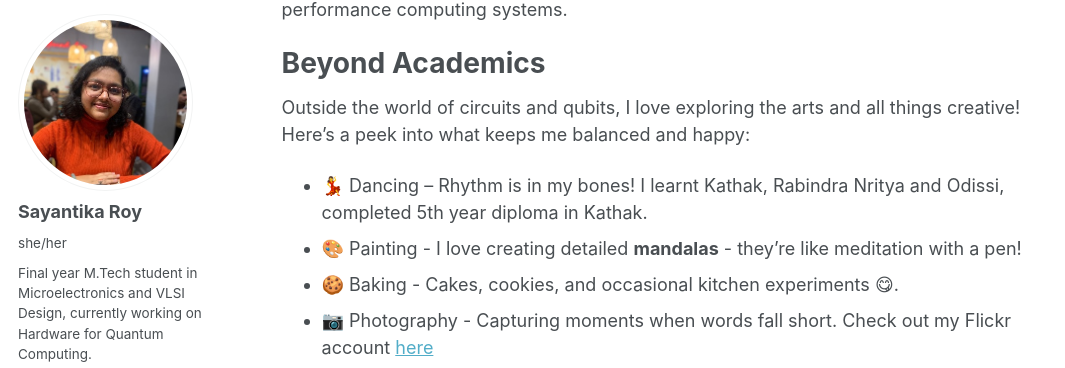
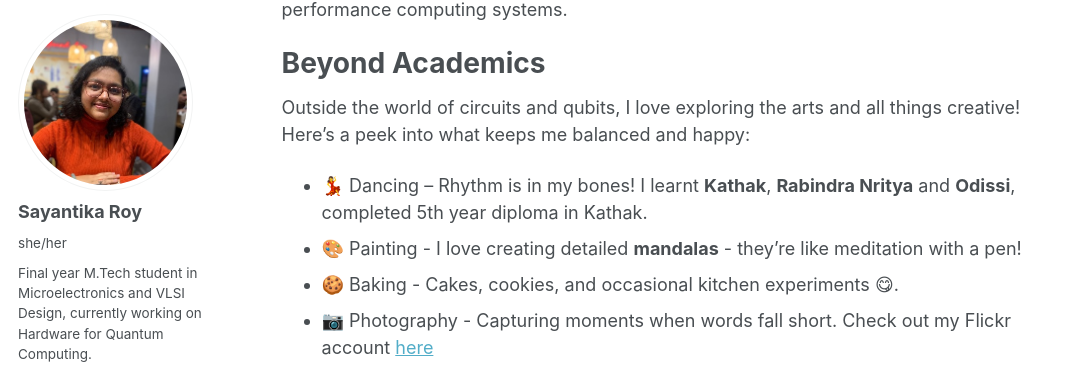
Before and after one commit to sayo-134/sayantika-roy.github.io, a Jekyll site: the page built from _pages/about.md, in a window 1280 px wide and 900 px high, scrolled down 601 px. Shown: the part 85-453 px from the top of the window, without its empty margins (0-1065 px from the left). Built offline with Jekyll 4.4.1, drawn with Linux system fonts in a browser that asks for light colours; emoji names are drawn with the system emoji font; some web fonts are replaced.

```diff
--- a/_pages/about.md
+++ b/_pages/about.md
@@ -27,7 +27,7 @@ I enjoy exploring unconventional architectures and system-level design approache
 Beyond Academics
 =====
 Outside the world of circuits and qubits, I love exploring the arts and all things creative! Here’s a peek into what keeps me balanced and happy:
-* :dancer: Dancing – Rhythm is in my bones! I learnt Kathak, Rabindra Nritya and Odissi, completed 5th year diploma in Kathak.
+* :dancer: Dancing – Rhythm is in my bones! I learnt **Kathak**, **Rabindra Nritya** and **Odissi**, completed 5th year diploma in Kathak.
 * 🎨 Painting - I love creating detailed **mandalas** - they’re like meditation with a pen!
 * :cookie: Baking - Cakes, cookies, and occasional kitchen experiments :yum:.
 * :camera: Photography - Capturing moments when words fall short. Check out my Flickr account [here](https://www.flickr.com/photos/sayantikaroy217)
```
